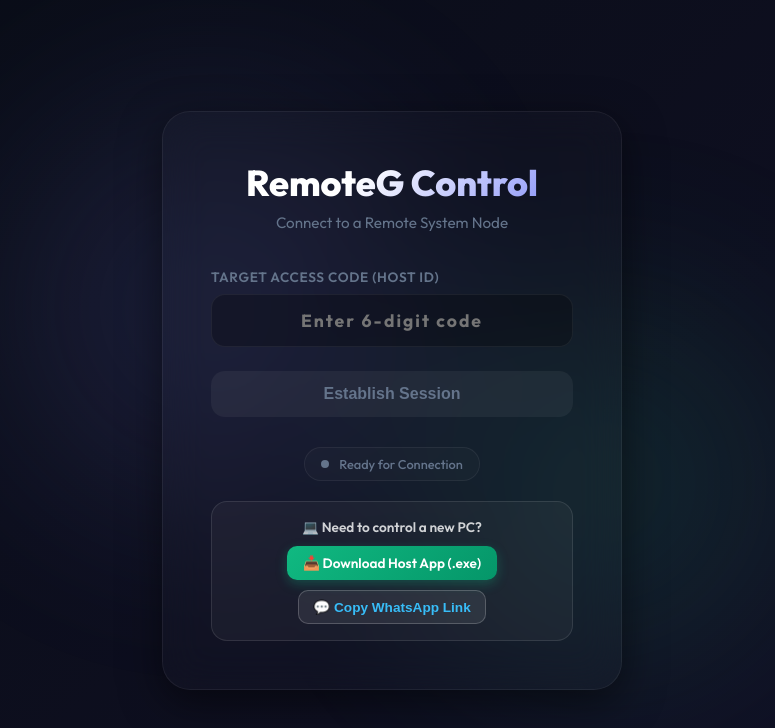
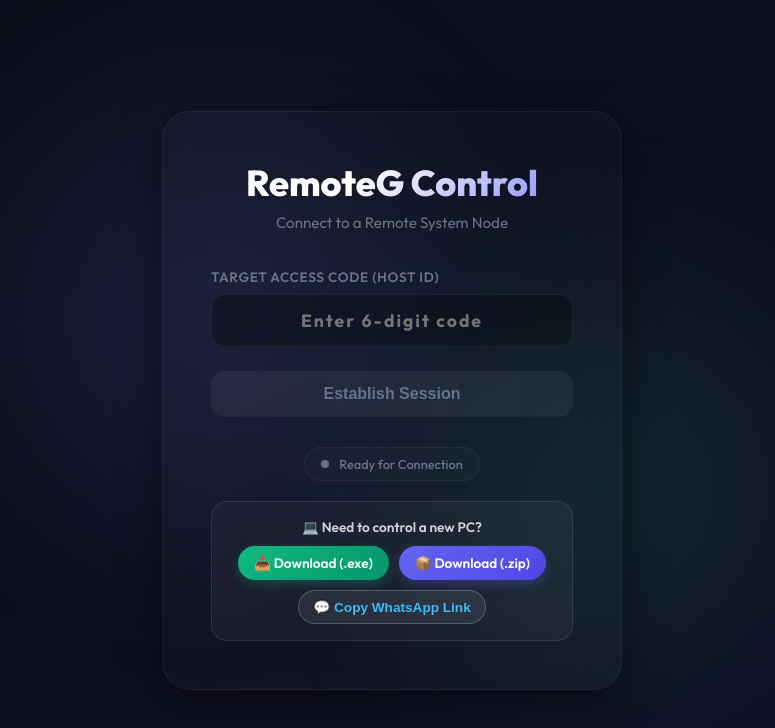
Before and after one commit to aurav2001/Remote-Project, a React (Vite) app in the folder controller-web/: page / in a window 1280 px wide. Shown: the top 728 px of the page, without its empty margins (248-1023 px from the left). Built offline with nearby package versions, Linux system fonts and the light colour scheme.

Commit message:
Add .zip download option alongside .exe for zero-warning downloads

```diff
--- a/controller-web/src/App.jsx
+++ b/controller-web/src/App.jsx
@@ -482,21 +482,41 @@ function App() {
                     background: 'linear-gradient(135deg, #10b981 0%, #059669 100%)',
                     color: '#fff',
                     padding: '8px 16px',
-                    borderRadius: '10px',
+                    borderRadius: '100px',
                     fontSize: '0.85rem',
                     fontWeight: 600,
                     textDecoration: 'none',
                     boxShadow: '0 4px 12px rgba(16, 185, 129, 0.3)'
                   }}
                 >
-                  📥 Download Host App (.exe)
+                  📥 Download (.exe)
+                </a>
+
+                <a
+                  href="/RemoteG-Setup.zip"
+                  download="RemoteG-Setup.zip"
+                  style={{
+                    display: 'inline-flex',
+                    alignItems: 'center',
+                    gap: '6px',
+                    background: 'linear-gradient(135deg, #6366f1 0%, #4f46e5 100%)',
+                    color: '#fff',
+                    padding: '8px 16px',
+                    borderRadius: '100px',
+                    fontSize: '0.85rem',
+                    fontWeight: 600,
+                    textDecoration: 'none',
+                    boxShadow: '0 4px 12px rgba(99, 102, 241, 0.3)'
+                  }}
+                >
+                  📦 Download (.zip)
                 </a>
 
                 <button
                   onClick={() => {
-                    const downloadUrl = `${window.location.origin}/RemoteG-Setup.exe`;
+                    const downloadUrl = `${window.location.origin}/RemoteG-Setup.zip`;
                     navigator.clipboard.writeText(downloadUrl);
-                    alert(`WhatsApp Download Link copied to clipboard:\n${downloadUrl}\n\nAap is link ko WhatsApp par kisi ko bhi bhej sakte hain!`);
+                    alert(`WhatsApp Zip Download Link copied to clipboard:\n${downloadUrl}\n\nAap is link ko WhatsApp par kisi ko bhi bhej sakte hain!`);
                   }}
                   style={{
                     display: 'inline-flex',
@@ -506,7 +526,7 @@ function App() {
                     border: '1px solid rgba(255, 255, 255, 0.2)',
                     color: '#38bdf8',
                     padding: '8px 14px',
-                    borderRadius: '10px',
+                    borderRadius: '100px',
                     fontSize: '0.85rem',
                     fontWeight: 600,
                     cursor: 'pointer'
```
Also changed, not shown: 1 other file (tests, documents, lock files or other folders).
